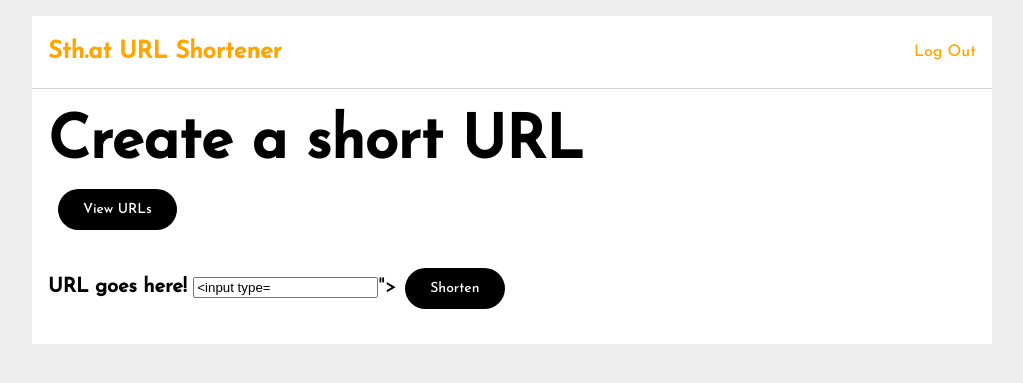
After one commit to babyturrtle/python-django-task, a Django app: page /shorturl/ in a window 1280 px wide. The commit adds this page. Shown: the top 383 px of the page, without its empty margins (128-1151 px from the left). Run offline with Django 3.2, Linux system fonts and the light colour scheme.

Commit message:
Updated project.

```diff
--- /dev/null
+++ b/django/urlshortener/shorturl/forms.py
@@ -0,0 +1,16 @@
+""" URL Shortener forms. """
+
+from django import forms
+from .models import ShortUrl
+
+
+class ShorturlForm(forms.ModelForm):
+
+    long_url = forms.URLField(widget=forms.URLInput(
+        attrs={"class": "form-control form-control-lg", "placeholder": "Input link to shorten!"}
+    ))
+
+    class Meta:
+        model = ShortUrl
+
+        fields = ('long_url',)
--- a/django/urlshortener/shorturl/models.py
+++ b/django/urlshortener/shorturl/models.py
@@ -1,9 +1,39 @@
 """ URL Shortener models. """
 
 from django.db import models
+from .utils import shorten_url
+
+"""
+class User(models.Model):
+
+    id = models.UUIDField()
+    username = models.CharField(max_length=15, unique=True)
+    password = models.CharField(max_length=25, unique=True)
+"""
 
 
-class Shortener(models.Model):
+class ShortUrl(models.Model):
     """ Creates a short url from a given long one.
 
+        @short_url shortened link
+        @long_url the original link
+        @created date and time of short url creation
+        @clicks times the short url has been clicked on
     """
+
+    short_url = models.CharField(max_length=15, unique=True, blank=True)
+    long_url = models.URLField()
+    created = models.DateTimeField(auto_now_add=True)
+    clicks = models.PositiveIntegerField(default=0)
+    # user_id = models.ManyToOneRel()
+
+    class Meta:
+        ordering = ["-created"]
+
+    def __str__(self):
+        return f'{self.long_url} to {self.short_url}'
+
+    def save(self, *args, **kwargs):
+        if not self.short_url:
+            self.short_url = shorten_url(self)
+        super().save(*args, **kwargs)
--- a/django/urlshortener/shorturl/templates/base.html
+++ b/django/urlshortener/shorturl/templates/base.html
@@ -2,21 +2,22 @@
 <style>
     @import url("https://fonts.googleapis.com/css2?family=Josefin+Sans:wght@500&display=swap");
 </style>
+{% load static %}
 
 <title>{% block title %}{% endblock %} - URL Shortener</title>
 
-<link rel="stylesheet" href="{{ url_for('static', filename='style.css') }}">
+<link rel="stylesheet" type="text/css" href="{% static 'style.css' %}">
 
 <!-- links to log in/ register -->
 <nav>
-  <h1><a href="{{ url_for('index') }}">Dictionary for phrase formation</a></h1>
+  <h1><a href="{% url 'index' %}">Sth.at URL Shortener</a></h1>
   <ul>
-    {% if g.user %}
-      <li><span>{{ g.user['username'] }}</span>
-      <li><a href="{{ url_for('auth.logout') }}" class="link">Log Out</a>
+    {% if user %}
+      <li><span>{{ user.username }}</span>
+      <li><a href="{% url 'logout' %}" class="link">Log Out</a>
     {% else %}
-      <li><a href="{{ url_for('auth.register') }}" class="link">Register</a>
-      <li><a href="{{ url_for('auth.login') }}" class="link">Log In</a>
+      <li><a href="{% url 'register' %}" class="link">Register</a>
+      <li><a href="{% url 'login' %}" class="link">Log In</a>
     {% endif %}
   </ul>
 </nav>
@@ -27,9 +28,7 @@
   <header>
     {% block header %}{% endblock %}
   </header>
-  {% for message in get_flashed_messages() %}
-    <div class="flash">{{ message }}</div>
-  {% endfor %}
+
   <nav>
       {% block buttons %}{% endblock %}
   </nav>
--- /dev/null
+++ b/django/urlshortener/shorturl/templates/shorturl/shorten_url.html
@@ -0,0 +1,19 @@
+{% extends 'base.html' %}
+
+{% block header %}
+    <h1>{% block title %}Create a short URL{% endblock %}</h1>
+{% endblock %}
+
+{% block buttons %}
+    <ul>
+        <li><a href="{% url 'view_urls' %} }" class="button">View URLs</a></li>
+    </ul>
+{% endblock %}
+
+{% block content %}
+    <form action="" class="main" method="post">
+        <label for="word">URL goes here!</label>
+        <input name="word" id="word" value="{{ form.long_url }}">
+        <input type="submit" value="Shorten">
+    </form>
+{% endblock %}
--- a/django/urlshortener/shorturl/urls.py
+++ b/django/urlshortener/shorturl/urls.py
@@ -4,4 +4,8 @@ from . import views
 
 urlpatterns = [
     path('register/', views.register, name='register'),
+    path('login/', views.log_in, name='login'),
+    path('logout/', views.log_out, name='logout'),
+    path('', views.url_shortener, name='index'),
+    path('view-urls/', views.view_urls, name='view_urls'),
 ]
--- a/django/urlshortener/shorturl/views.py
+++ b/django/urlshortener/shorturl/views.py
@@ -1,5 +1,10 @@
+""" Url Shortener views. """
+
 from django.shortcuts import render
-from django.http import HttpResponse
+from django.http import HttpResponse, Http404, HttpResponseRedirect
+
+from .models import ShortUrl
+from .forms import ShorturlForm
 
 
 def register(request):
@@ -26,10 +31,37 @@ def log_out(request):
 def url_shortener(request):
     """ Shorten the url on input. """
 
-    return HttpResponse("sfs")
+    template = 'shorturl/shorten_url.html'
+    context = {}
+    context['form'] = ShorturlForm()
+
+    if request.method == 'GET':
+        return render(request, template, context)
+    elif request.method == 'POST':
+        used_form = ShorturlForm(request.POST)
+        if used_form.is_valid():
+            shortened_object = used_form.save()
+            new_url = request.build_absolute_uri('/') + shortened_object.short_url
+            long_url = shortened_object.long_url
+            context['new_url'] = new_url
+            context['long_url'] = long_url
+
+            return render(request, template, context)
+        context['errors'] = used_form.errors
+        return render(request, template, context)
 
 
 def view_urls(request):
     """ View all the shortened urls of a user. """
 
+    template = 'shorturl/view_urls.html'
+
+    """
+    db = get_db()
+    words = db.execute(
+        "SELECT word.id, word.name FROM word ORDER BY word.name "
+    ).fetchall()
+    return render_template("dictionary/dictionary.html", words=words)
+    """
+
     return HttpResponse("sure")
```
Also changed, not shown: django/urlshortener/shorturl/utils.py (added, +28 -0 lines), django/urlshortener/db.sqlite3 (added), django/urlshortener/shorturl/templates/auth/login.html (added), django/urlshortener/shorturl/templates/auth/register.html (added), django/urlshortener/shorturl/templates/shorturl/view_urls.html (added).
